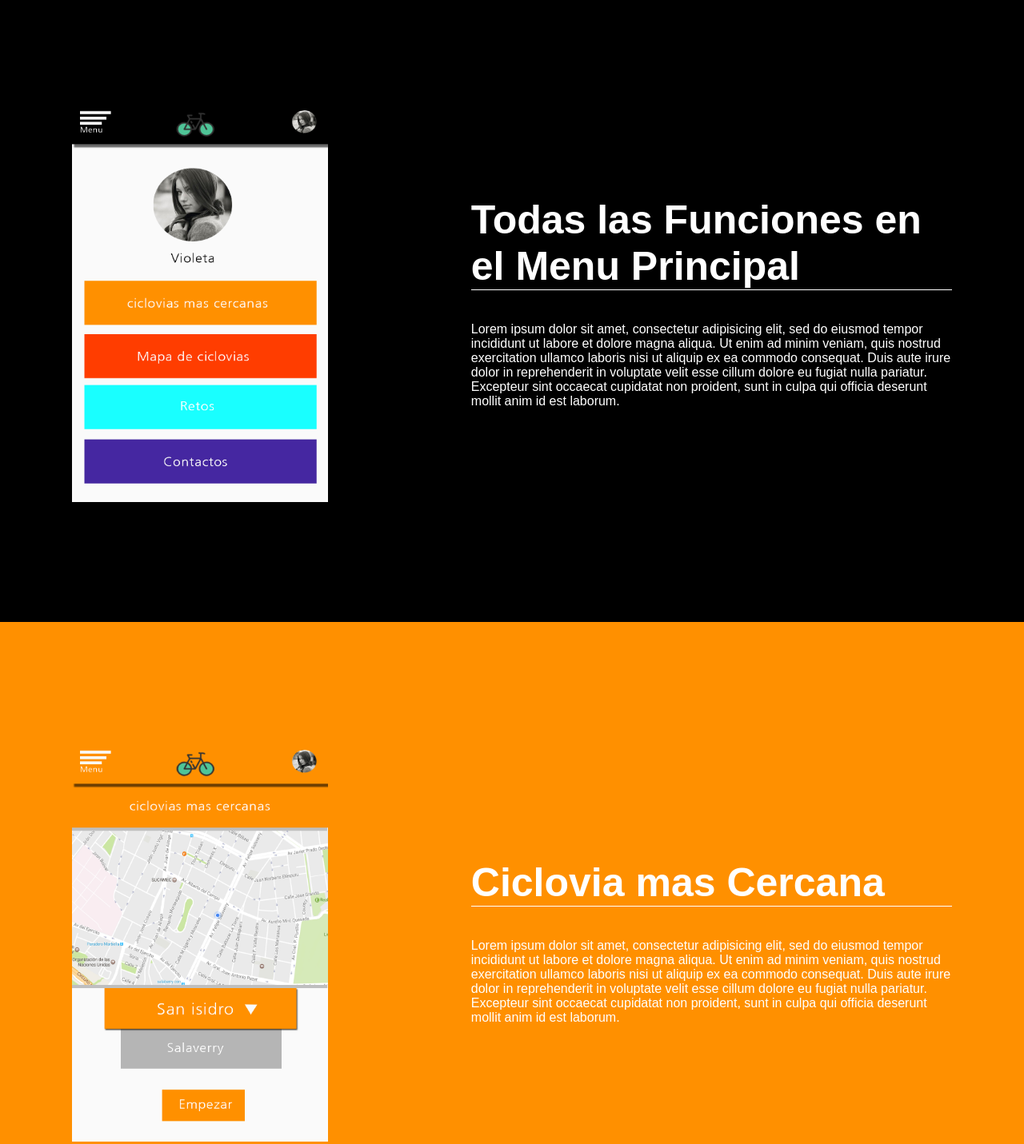
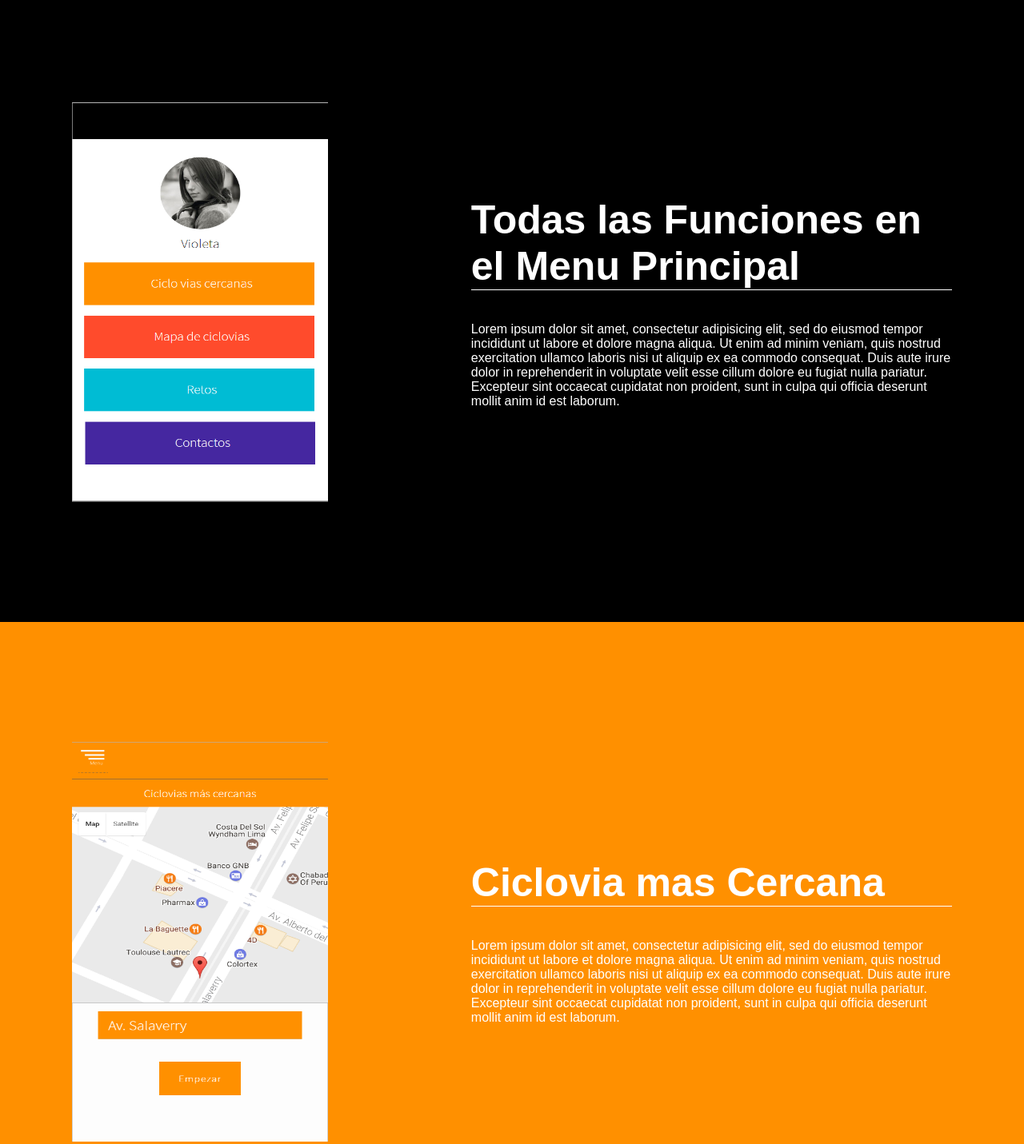
Before and after one commit to richardsolis/chapa-tu-bici, a plain HTML site: page index.html in a window 1280 px wide. Shown: the part 1180-2611 px from the top of the page at 80% size. Drawn offline with Linux system fonts and the light colour scheme.

Commit message:
cambio img

```diff
--- a/index.html
+++ b/index.html
@@ -35,7 +35,7 @@
 		<h3>Beneficios</h3>
 		<div id="uno" class="col-1 color-1">
 			<div class="izquierda">
-				<img src="./img/1.jpg" width="100%;" height="100%;">
+				<img src="./img/1.png" width="100%;" height="100%;">
 			</div>
 			<div class="Derecha">
 				<h3>Todas las Funciones en el Menu Principal</h3>
@@ -49,7 +49,7 @@
 		</div>
 		<div class="col-1 color-2">
 			<div class="izquierda">
-				<img src="./img/2.jpg" width="100%;" height="100%;">
+				<img src="./img/2.png" width="100%;" height="100%;">
 			</div>
 			<div class="Derecha">
 				<h3>Ciclovia mas Cercana</h3>
@@ -77,7 +77,7 @@
 		</div>
 		<div class="col-1 color-4">
 			<div class="izquierda">
-				<img src="./img/4.jpg" width="100%;" height="100%;">
+				<img src="./img/4.png" width="100%;" height="100%;">
 			</div>
 			<div class="Derecha">
 				<h3>Retos</h3>
```
Also changed, not shown: img/1.png (added), img/2.png (added), img/4.png (added).
